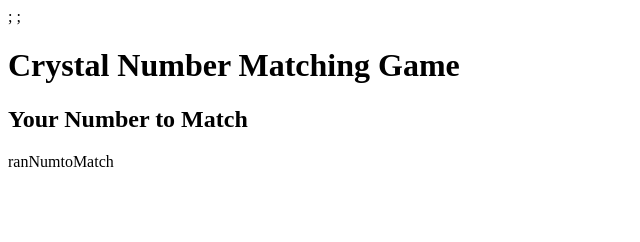
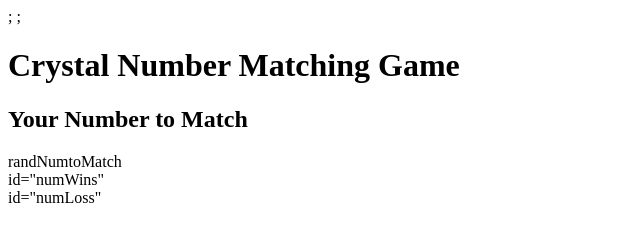
Before and after one commit to stevepatrizio/unit-4-game2, a plain HTML site: page index.html in a window 1280 px wide. Shown: the whole page, without its empty margins (0-640 px from the left). Drawn offline with Linux system fonts and the light colour scheme.

Commit message:
Continued setting up index.html file

```diff
--- a/index.html
+++ b/index.html
@@ -23,9 +23,20 @@
 *********************************************************************************************************-->
     <div class="matchNum">
         <h2>Your Number to Match</h2>
-         <span>ranNumtoMatch</span>
+         <span>randNumtoMatch</span>
     </div>
 
+<!--*********************************************************************************************************
+    Create Class/ID's to track correct and incorrect number matches. If number of crystal clicks equals
+    the number to match then Wins. Otherwise, Losses.
+*********************************************************************************************************-->
+<div class="userWins">
+    <span> id="numWins"</span>
+</div>
+
+<div class="userLoss">
+    <span>id="numLoss"</span>
+</div>
 
 <!-- * Each crystal should have a random hidden value between 1 - 12. -->
 <!-- When the player clicks on a crystal, it will add a specific amount of points to the player's total score.  -->
```
